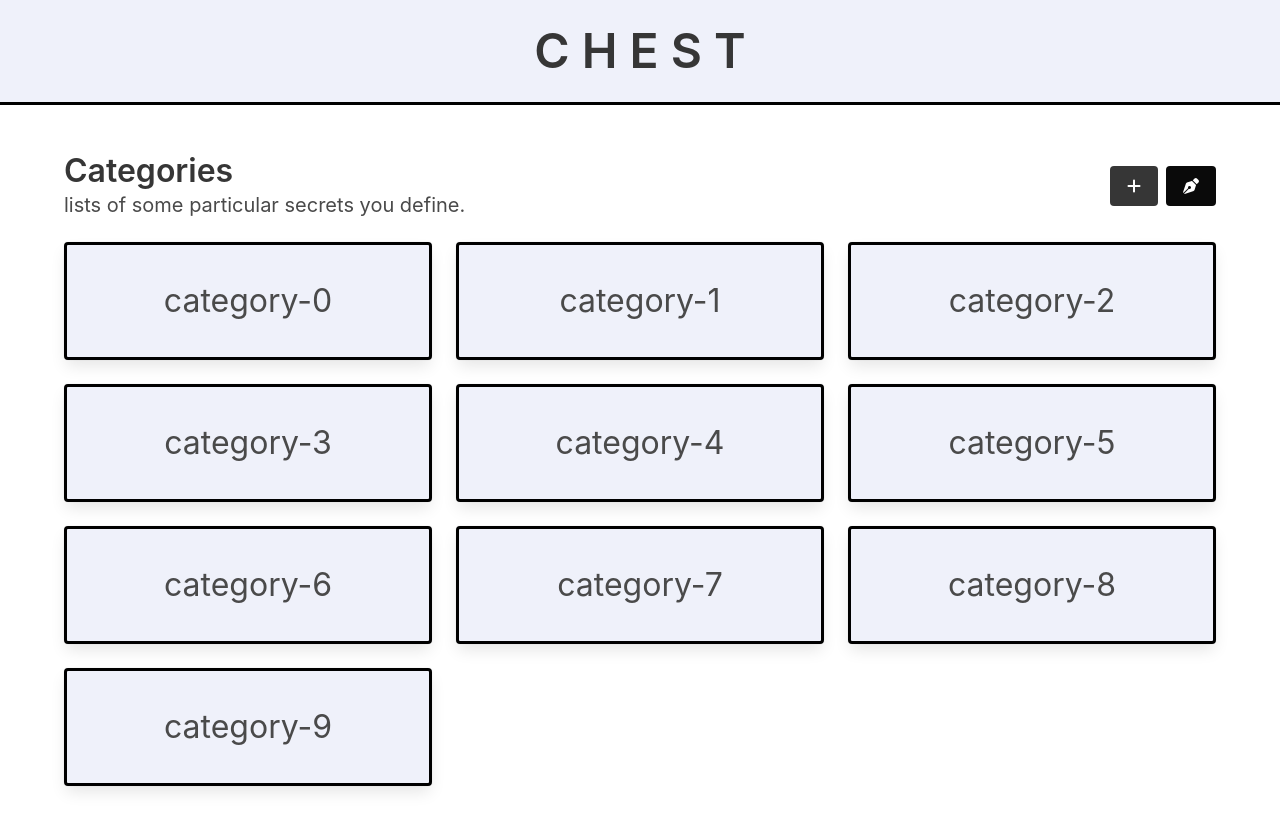
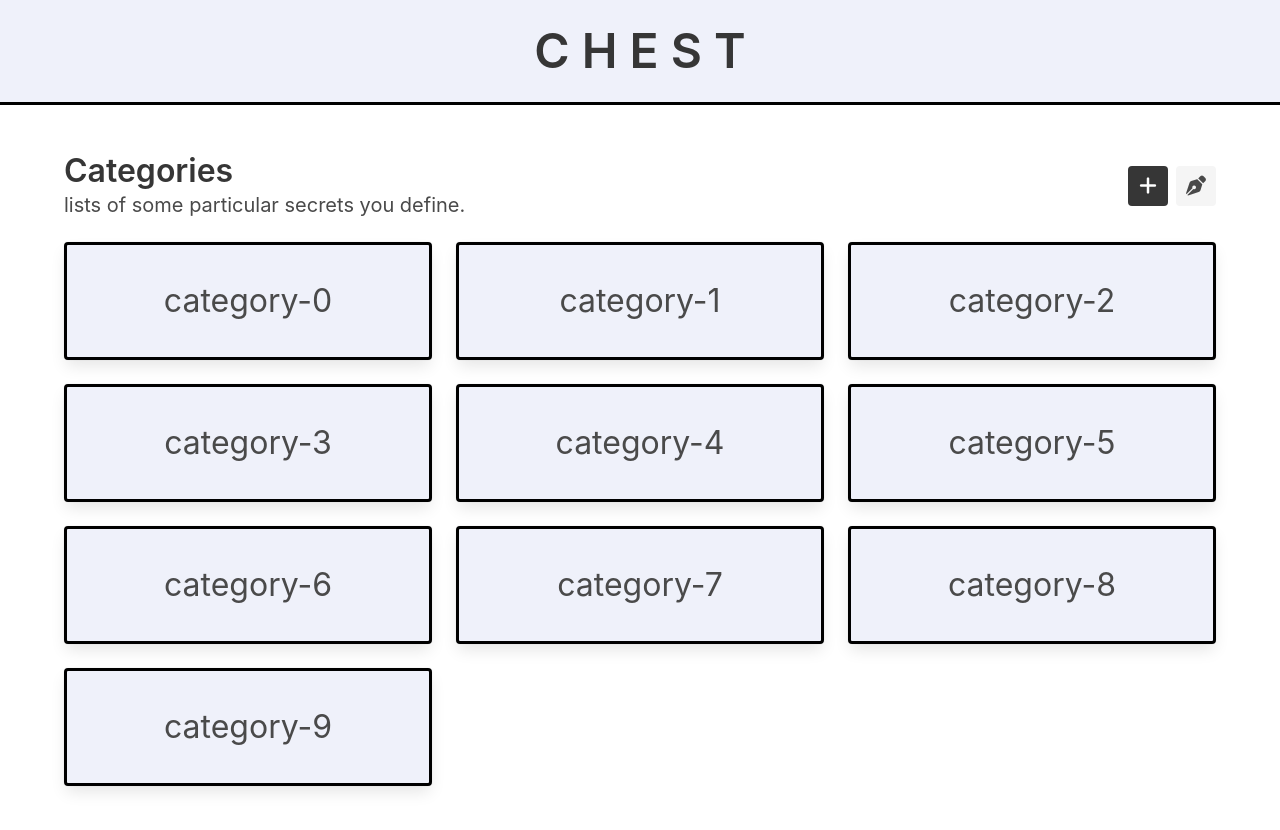
Before and after one commit to you97ssef/Vault, a Vue app: page / in a window 1280 px wide. Shown: the top 830 px of the page. Built offline with nearby package versions, Linux system fonts and the light colour scheme; what crypto-ts would draw is missing.

Commit message:
added the edition of category and addition

```diff
--- a/src/views/Categories.vue
+++ b/src/views/Categories.vue
@@ -8,9 +8,15 @@ export default defineComponent({
     data() {
         return {
             data: db,
+            edition: false
         };
     },
-    components: { Secret, Category }
+    components: { Secret, Category },
+    methods:{
+        toggleEdition() {
+            this.edition = !this.edition
+        }
+    }
 });
 </script>
 
@@ -19,20 +25,25 @@ export default defineComponent({
         <div class="is-flex is-justify-content-space-between mb-5">
             <div>
                 <h1 class="title">Categories</h1>
-                <h2 class="subtitle">lists of some particular secrets you define.</h2>
+                <h2 class="subtitle">lists of some particular secrets you define. <i class="has-text-danger" v-if="edition">(Edition mode is on)</i></h2>
             </div>
             <div class="buttons">
-                <button class="button is-dark">
-                    <i class="fa-solid fa-plus"></i>
+                <button class="button is-dark" v-if="!edition">
+                    <span class="icon">
+                        <i class="fa-solid fa-lg fa-plus"></i>
+                    </span>
                 </button>
-                <button class="button is-black">
-                    <i class="fa-solid fa-pen-nib"></i>
+                <button class="button is-black is-light" @click="toggleEdition()">
+                    <span class="icon">
+                        <i class="fa-solid fa-lg fa-pen-nib" v-if="!edition"></i>
+                        <i class="fa-solid fa-lg fa-xmark" v-if="edition"></i>
+                    </span>
                 </button>
             </div>
         </div>
         <div class="columns is-multiline is-mobile is-3">
             <div class="column is-half-tablet is-one-third-desktop is-full-mobile" v-for="cat of data.categories" v-bind:key="cat.id">
-                <Category :category="cat"></Category>
+                <Category :category="cat" :edition="edition"></Category>
             </div>
         </div>
     </main>
```
